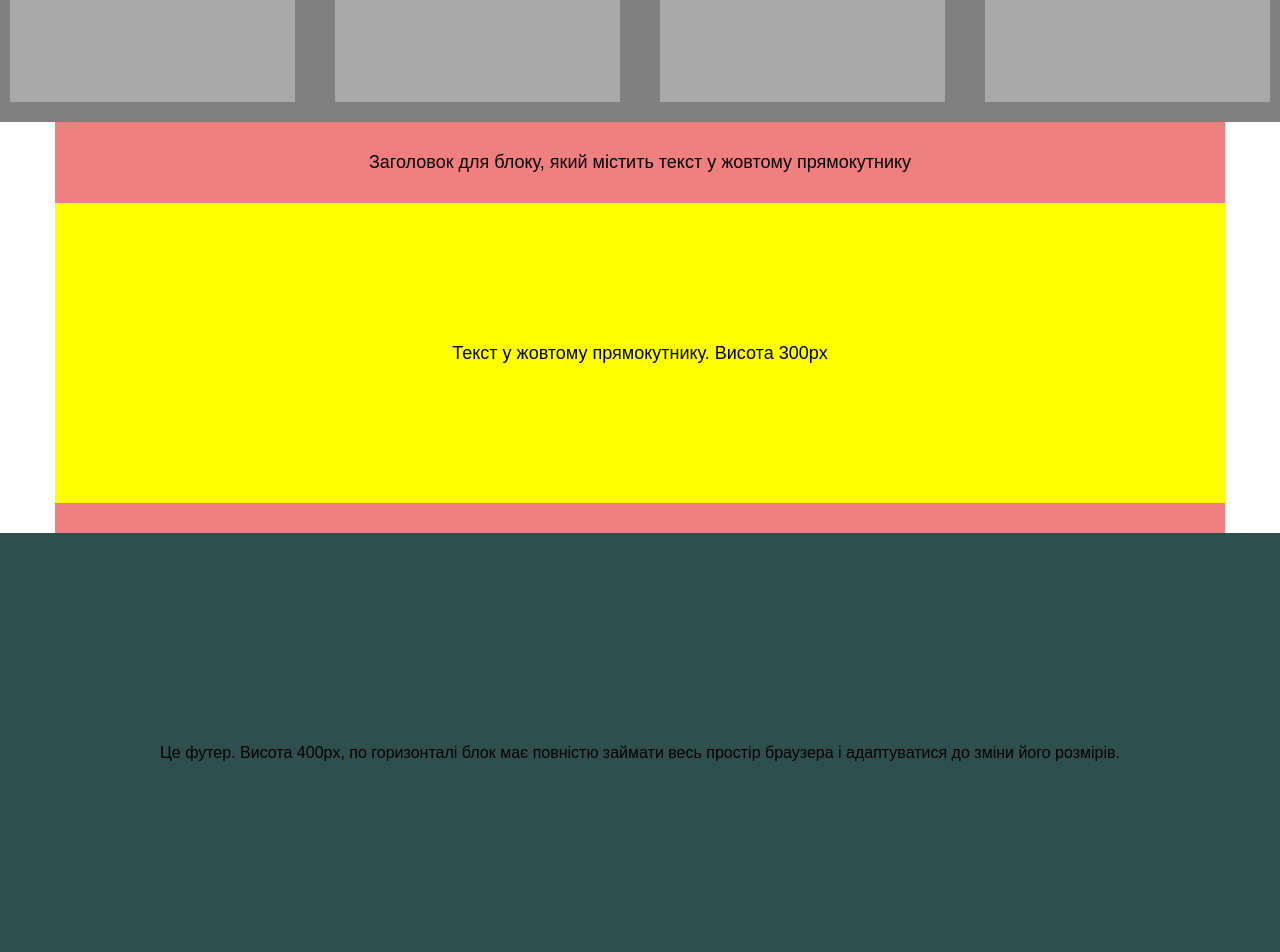
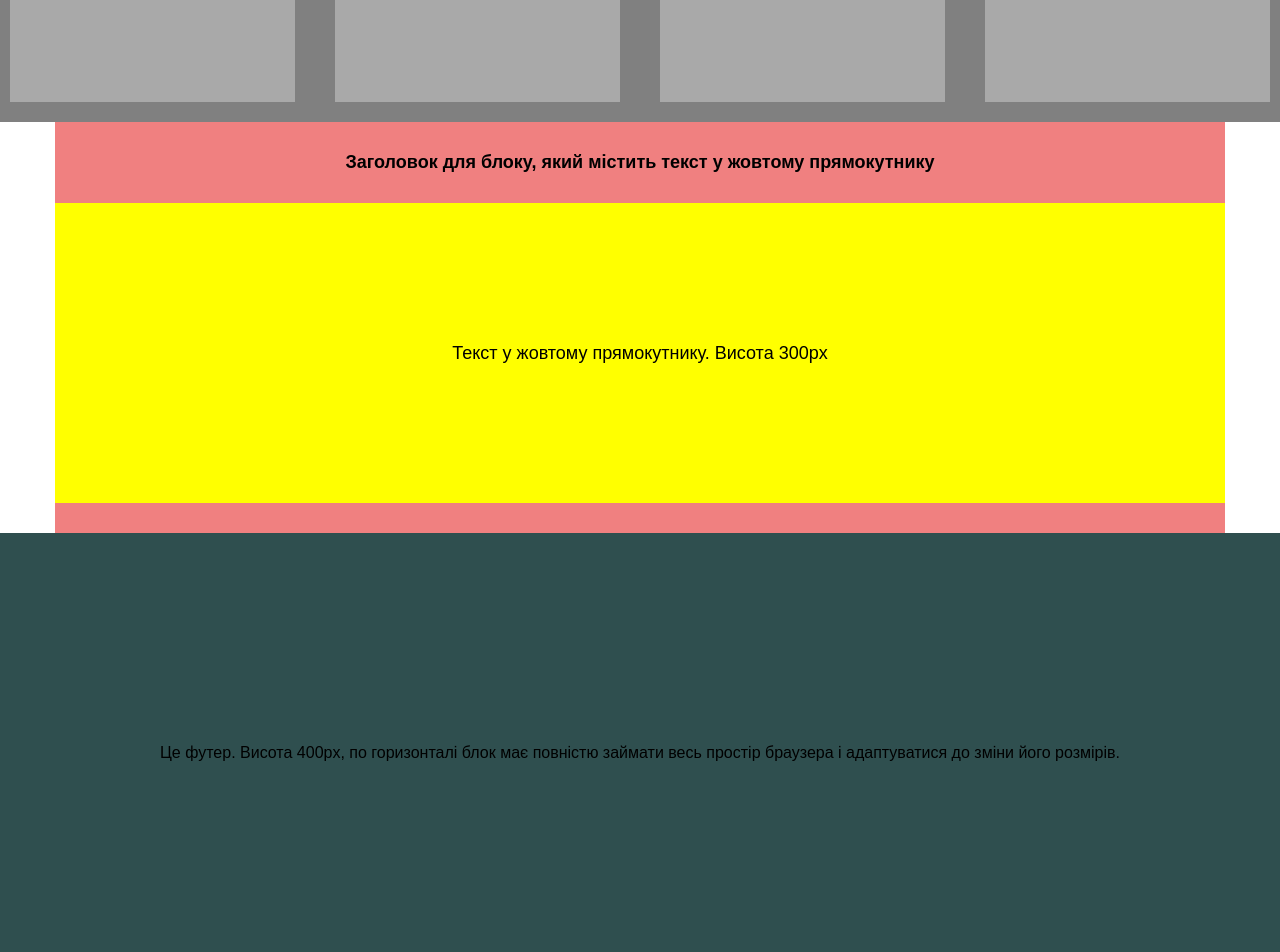
Before and after one commit to irynka66/Zavadska_26Bd-Komp_Lab1, a plain HTML site: page index.html in a window 1280 px wide. Shown: the part 1524-2476 px from the top of the page. Drawn offline with Linux system fonts and the light colour scheme.

Commit message:
Change p -> h2 in index.html

```diff
--- a/index.html
+++ b/index.html
@@ -19,7 +19,7 @@
     </header>
 
     <section class="section-lightcoral">
-            <p>Наше портфоліо. По горизонталі блок 1170px.</p>
+        <p>Наше портфоліо. По горизонталі блок 1170px.</p>
         <div class="images">
             <div class="photo">Зображення 515*225 px</div>
             <div class="photo">Зображення 515*225 px</div>
@@ -35,7 +35,7 @@
         <div class="kartinki">Зображення 360*350 px</div>
     </section>
     <section class="block">
-        <p class="p1">Заголовок для блоку, який містить текст у жовтому прямокутнику</p>
+        <h2 class="p1">Заголовок для блоку, який містить текст у жовтому прямокутнику</h2>
         <div class="block-yellow">
             <p>Текст у жовтому прямокутнику. Висота 300px</p>
         </div>
```
